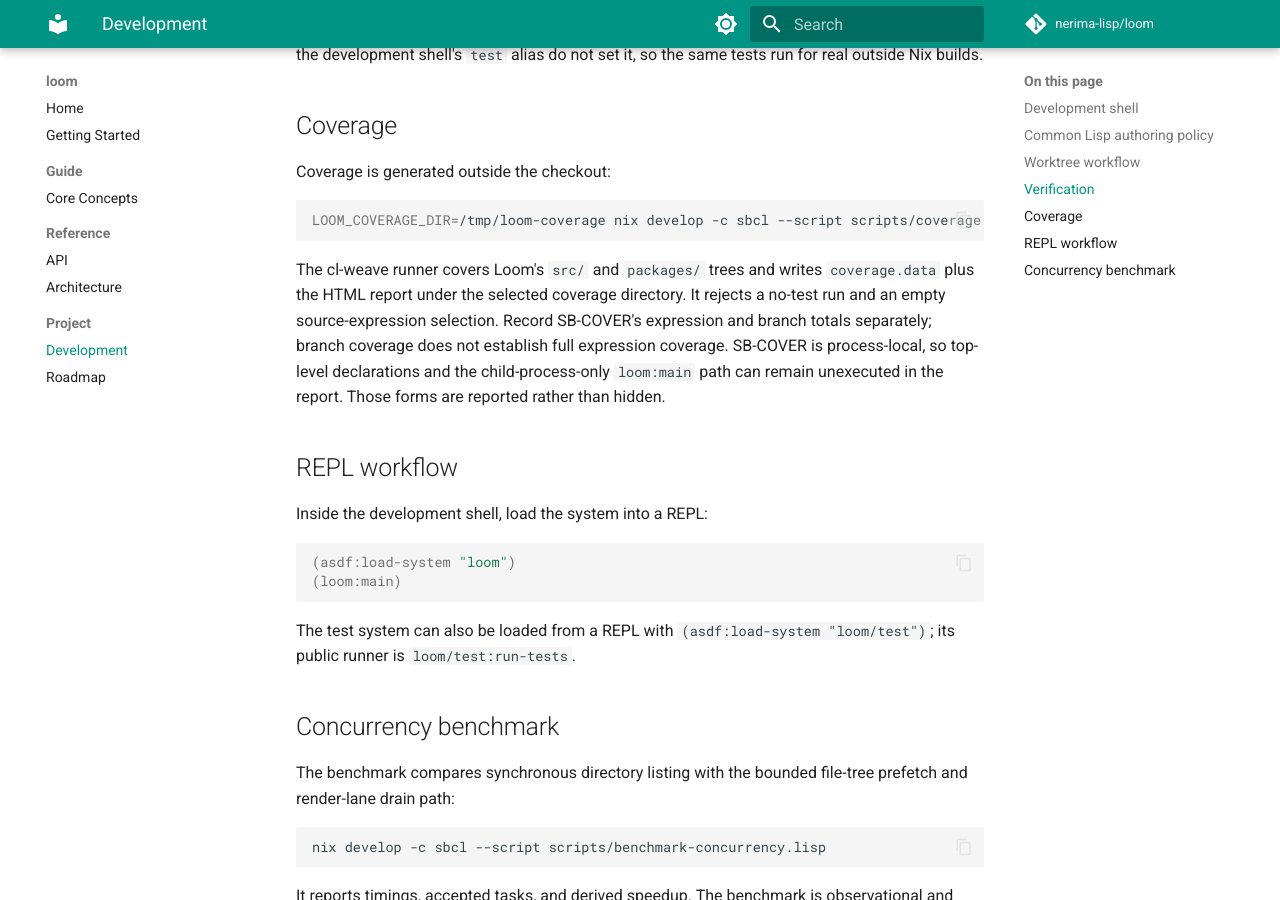
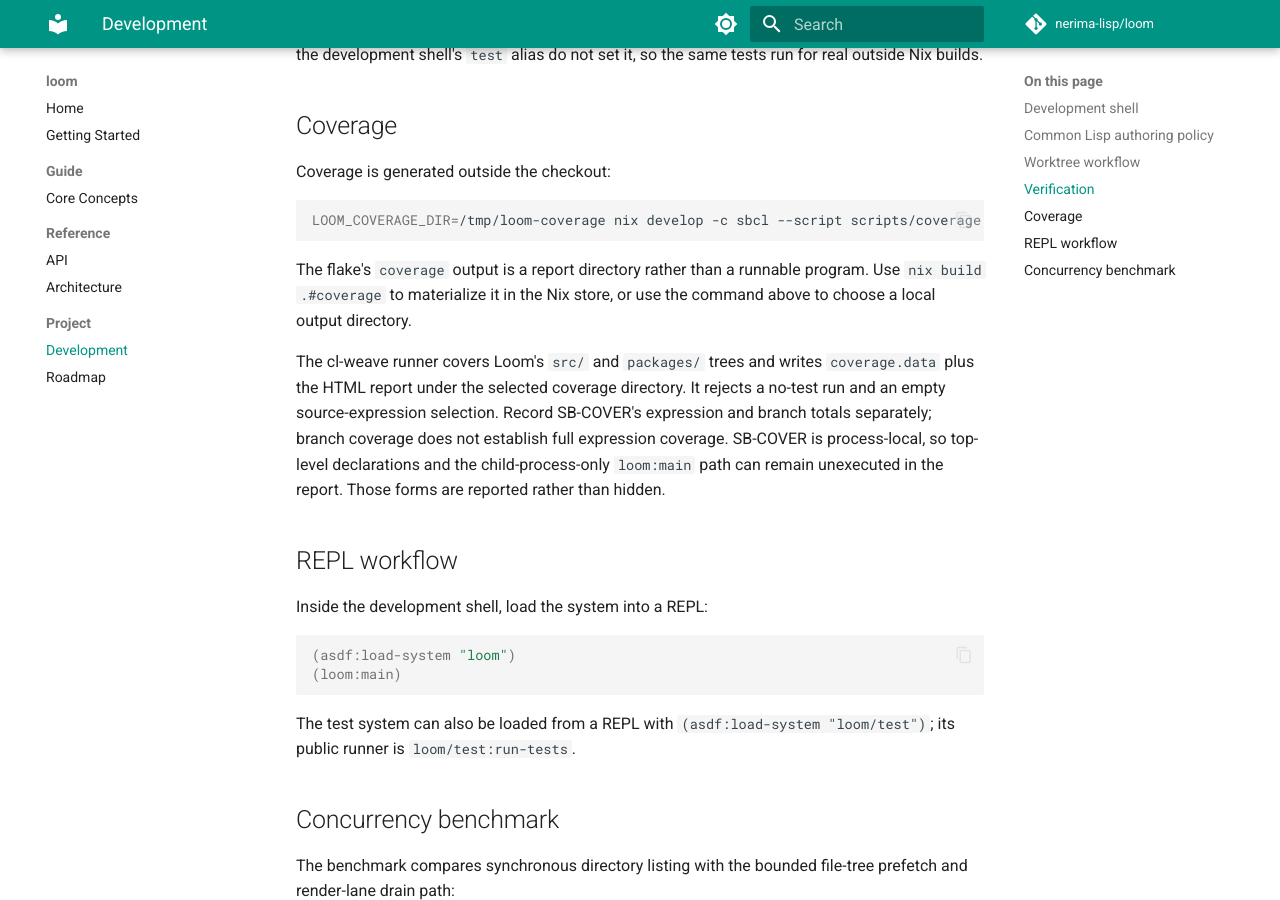
Before and after one commit to nerima-lisp/loom, an MkDocs documentation site: the page built from docs/src/project/development.md, in a window 1280 px wide and 900 px high, scrolled down 2694 px. Built offline with MkDocs 1.6.1 and Material for MkDocs 9.7.7, drawn with Linux system fonts in a browser that asks for light colours; comment, search, counter and statistics services are not loaded.

Commit message:
docs: clarify coverage report usage

````diff
--- a/docs/src/project/development.md
+++ b/docs/src/project/development.md
@@ -140,6 +140,10 @@ Coverage is generated outside the checkout:
 LOOM_COVERAGE_DIR=/tmp/loom-coverage nix develop -c sbcl --script scripts/coverage.lisp
 ```
 
+The flake's `coverage` output is a report directory rather than a runnable
+program. Use `nix build .#coverage` to materialize it in the Nix store, or use
+the command above to choose a local output directory.
+
 The cl-weave runner covers Loom's `src/` and `packages/` trees and writes
 `coverage.data` plus the HTML report under the selected coverage directory.
 It rejects a no-test run and an empty source-expression selection. Record
````
Also changed, not shown: README.md.
